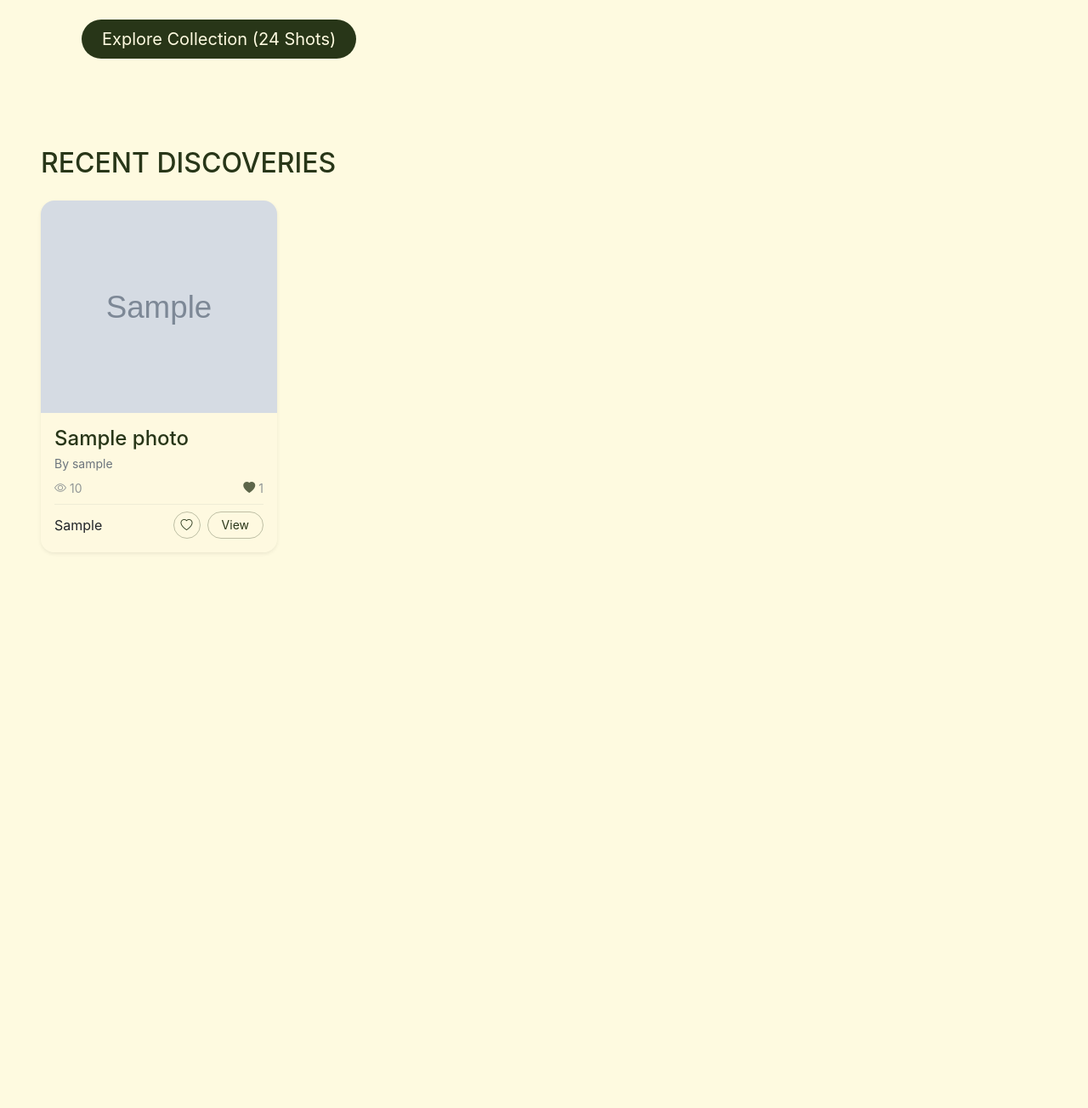
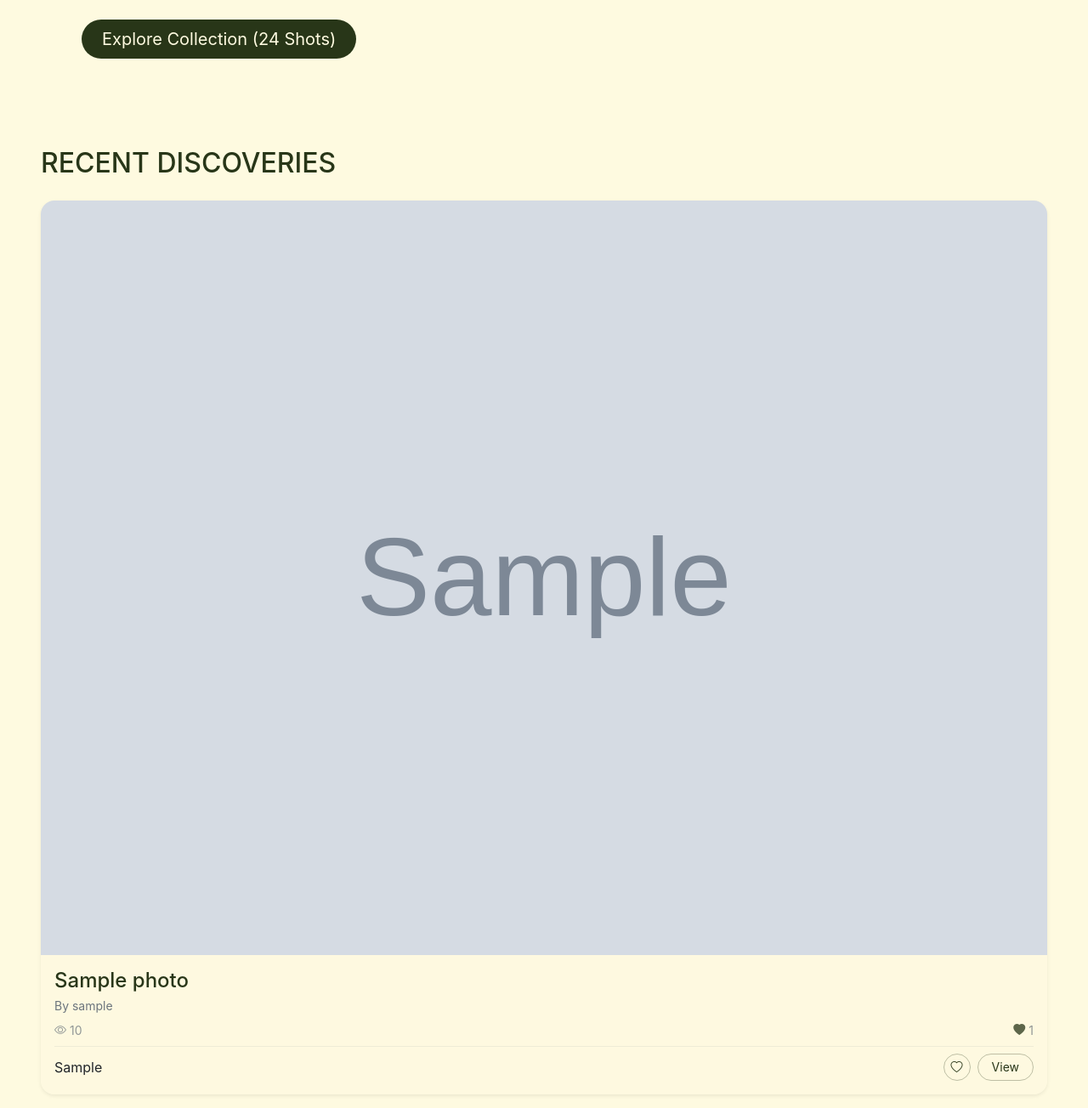
Before and after one commit to Endurance3000/Canopy, a Django app: page / in a window 1280 px wide. Shown: the part 1174-2478 px from the top of the page at 85% size. Before the commit the page ends 1825 px from the top, so only its background shows below. Run offline with Django 5.2, Linux system fonts and the light colour scheme; tables that the repository leaves empty hold one stand-in row (values such as "Sample post"); grey boxes marked "Sample" are stand-in pictures; some libraries are stand-ins or nearby versions.

Commit message:
Made images dyanamic in the homepage

```diff
--- a/App/templates/index.html
+++ b/App/templates/index.html
@@ -73,14 +73,14 @@
         </div>
     </section>
 
-    <!-- MASONRY GRID WITH METRICS & EXIF -->
+    <!-- MASONRY GRID WITH DYNAMIC ASPECT RATIOS -->
     <section class="py-2">
         <h3 class="brand-font fs-2 brand-color mb-4">RECENT DISCOVERIES</h3>
-        <div class="row g-4">
+        <div class="masonry-grid">
             {% for photo in photos %}
-                <div class="col-md-4 col-lg-3">
-                    <div class="card border-0 rounded-4 overflow-hidden shadow-sm h-100" style="background-color: rgba(254, 250, 224, 0.9);">
-                        <img src="{{ photo.image.url }}" class="card-img-top" alt="{{ photo.title }}" style="height: 250px; object-fit: cover; cursor: pointer;" onclick="openLightbox('{{ photo.id }}', '{{ photo.image.url }}', '{{ photo.title|escapejs }}', '{{ photo.user.username|escapejs }}', '{{ photo.location|default:''|escapejs }}', '{{ photo.camera_model|default:'N/A'|escapejs }}', '{{ photo.aperture|default:'N/A'|escapejs }}', '{{ photo.shutter_speed|default:'N/A'|escapejs }}', '{{ photo.iso|default:'N/A'|escapejs }}', '{{ photo.focal_length|default:'N/A'|escapejs }}', '{{ photo.description|default:''|escapejs }}', '{{ photo.views }}', '{{ photo.likes.count }}')">
+                <div class="masonry-item">
+                    <div class="card border-0 rounded-4 overflow-hidden shadow-sm" style="background-color: rgba(254, 250, 224, 0.9);">
+                        <img src="{{ photo.image.url }}" class="masonry-card-img" alt="{{ photo.title }}" onclick="openLightbox('{{ photo.id }}', '{{ photo.image.url }}', '{{ photo.title|escapejs }}', '{{ photo.user.username|escapejs }}', '{{ photo.location|default:''|escapejs }}', '{{ photo.camera_model|default:'N/A'|escapejs }}', '{{ photo.aperture|default:'N/A'|escapejs }}', '{{ photo.shutter_speed|default:'N/A'|escapejs }}', '{{ photo.iso|default:'N/A'|escapejs }}', '{{ photo.focal_length|default:'N/A'|escapejs }}', '{{ photo.description|default:''|escapejs }}', '{{ photo.views }}', '{{ photo.likes.count }}')">
                         <div class="card-body d-flex flex-column justify-content-between p-3">
                             <div>
                                 <h5 class="brand-font fs-4 brand-color mb-1">{{ photo.title }}</h5>
```
Also changed, not shown: App/static/css/style.css (+47 -0 lines).
